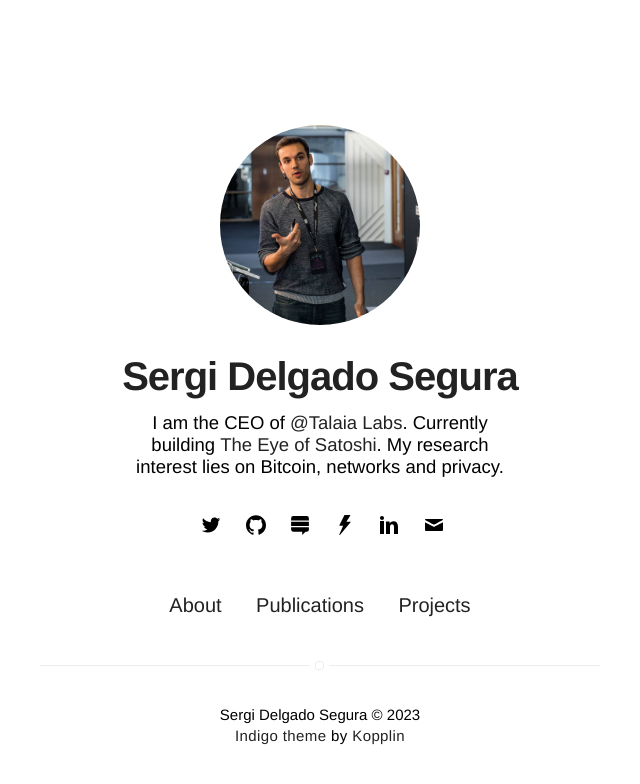
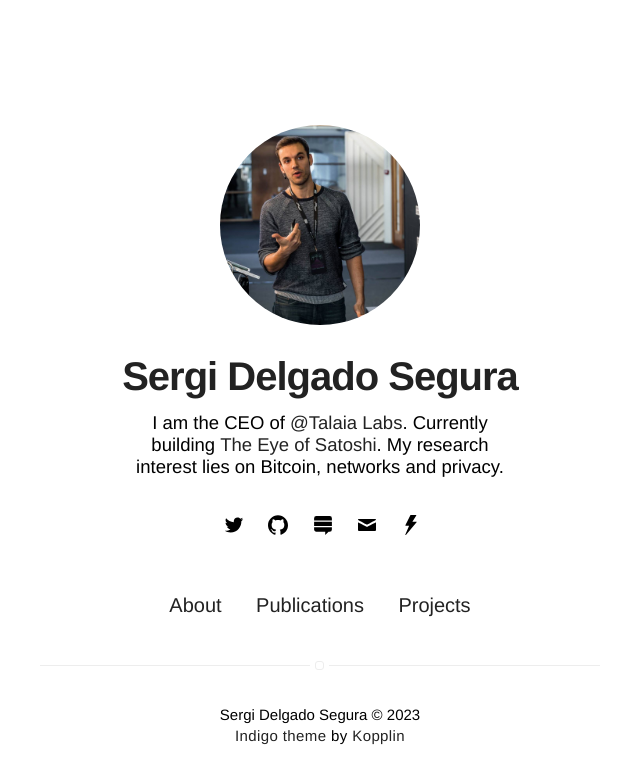
Before and after one commit to sr-gi/me, a Jekyll site: the page built from index.html, in a window 1280 px wide. Shown: the top 784 px of the page, without its empty margins (320-960 px from the left). Built offline with Jekyll 4.4.1, drawn with Linux system fonts in a browser that asks for light colours.

Commit message:
Remove linkedin, who uses that anyway

```diff
--- a/_config.yml
+++ b/_config.yml
@@ -38,13 +38,14 @@ analytics-google: 'UA-119745630-1'
   #categories: [blog, project] # only show disqus for posts that have these categories
 
 # if you don't have any of social below, comment the line
-#facebook: myfacebook
+
 twitter: sr_gi
-linkedin: sr-gi
 github: sr-gi
 bitcoin-stackexchange: 30668/sr-gi
 email: mail@srgi.me
 tips: sergi
+# facebook: myfacebook
+# linkedin: sr-gi
 # stackoverflow: mystackoverflow
 # google: mygoogle
 # instagram: myinstagram
--- a/_includes/social-links.html
+++ b/_includes/social-links.html
@@ -17,17 +17,6 @@
         </a>
     {% endif %}
 
-    {% if site.tips %}
-        <a class="link" data-title="{{ site.tips }}@getalby.com" href="lightning:{{ site.tips }}@getalby.com" target="_blank">
-            <svg class="icon icon-tips"><use xlink:href="#icon-tips"></use></svg>
-        </a>
-    {% endif %}
-
-    {% if site.linkedin %}
-        <a class="link" data-title="linkedin.com/in/{{ site.linkedin }}" href="http://linkedin.com/in/{{ site.linkedin }}" target="_blank">
-            <svg class="icon icon-linkedin"><use xlink:href="#icon-linkedin"></use></svg>
-        </a>
-    {% endif %}
 
     {% if site.email %}
         <a class="link" data-title="{{ site.email }}" href="mailto:{{ site.email }}">
@@ -35,8 +24,21 @@
         </a>
     {% endif %}
 
+    {% if site.tips %}
+        <a class="link" data-title="{{ site.tips }}@getalby.com" href="lightning:{{ site.tips }}@getalby.com" target="_blank">
+            <svg class="icon icon-tips"><use xlink:href="#icon-tips"></use></svg>
+        </a>
+    {% endif %}
 
-<!--     {% if site.facebook %}
+
+<!--
+    {% if site.linkedin %}
+        <a class="link" data-title="linkedin.com/in/{{ site.linkedin }}" href="http://linkedin.com/in/{{ site.linkedin }}" target="_blank">
+            <svg class="icon icon-linkedin"><use xlink:href="#icon-linkedin"></use></svg>
+        </a>
+    {% endif %}
+
+    {% if site.facebook %}
         <a class="link" data-title="facebook.com/{{ site.facebook }}" href="http://facebook.com/{{ site.facebook }}" target="_blank">
             <svg class="icon icon-facebook"><use xlink:href="#icon-facebook"></use></svg>
         </a>
```
